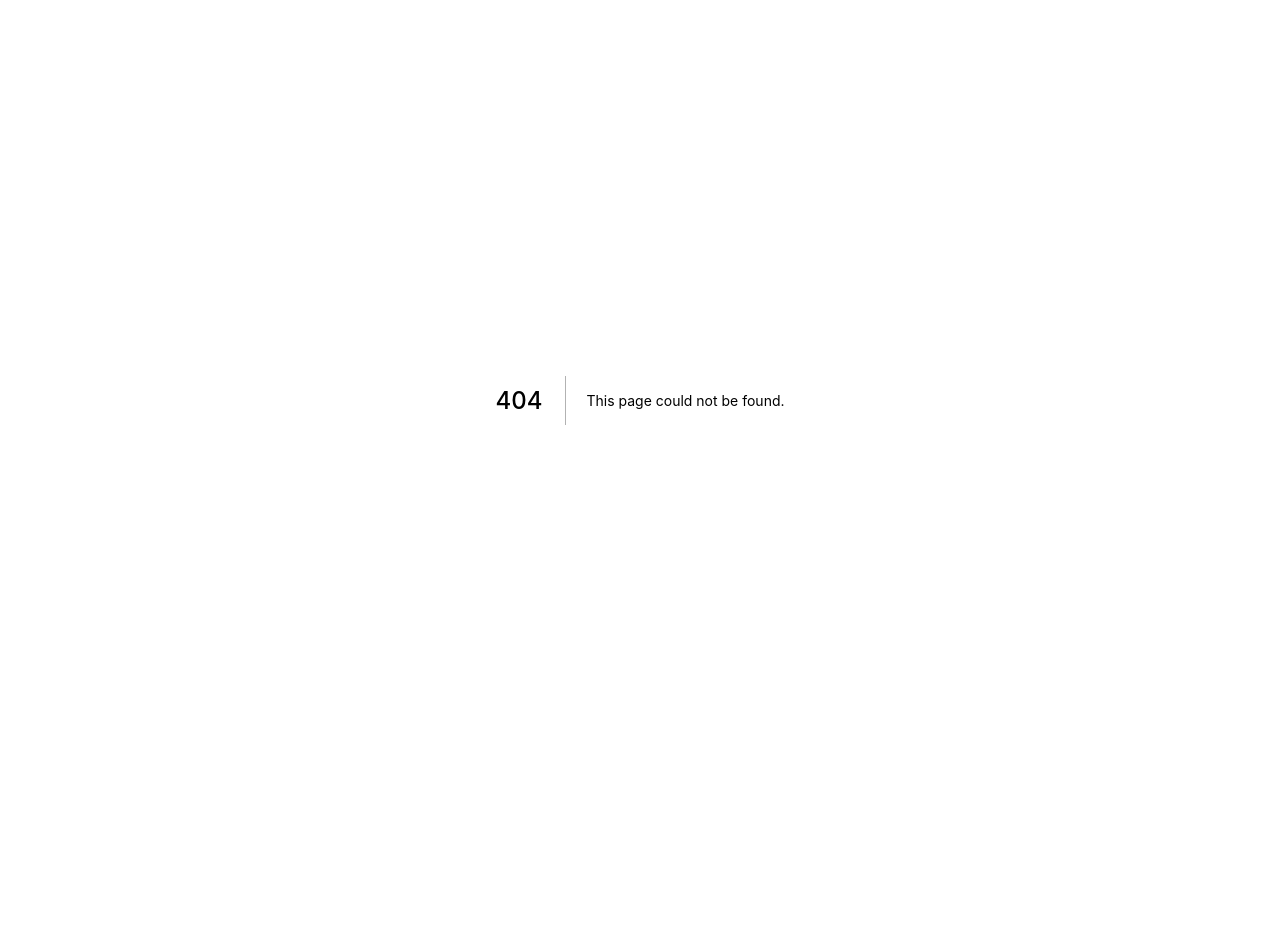
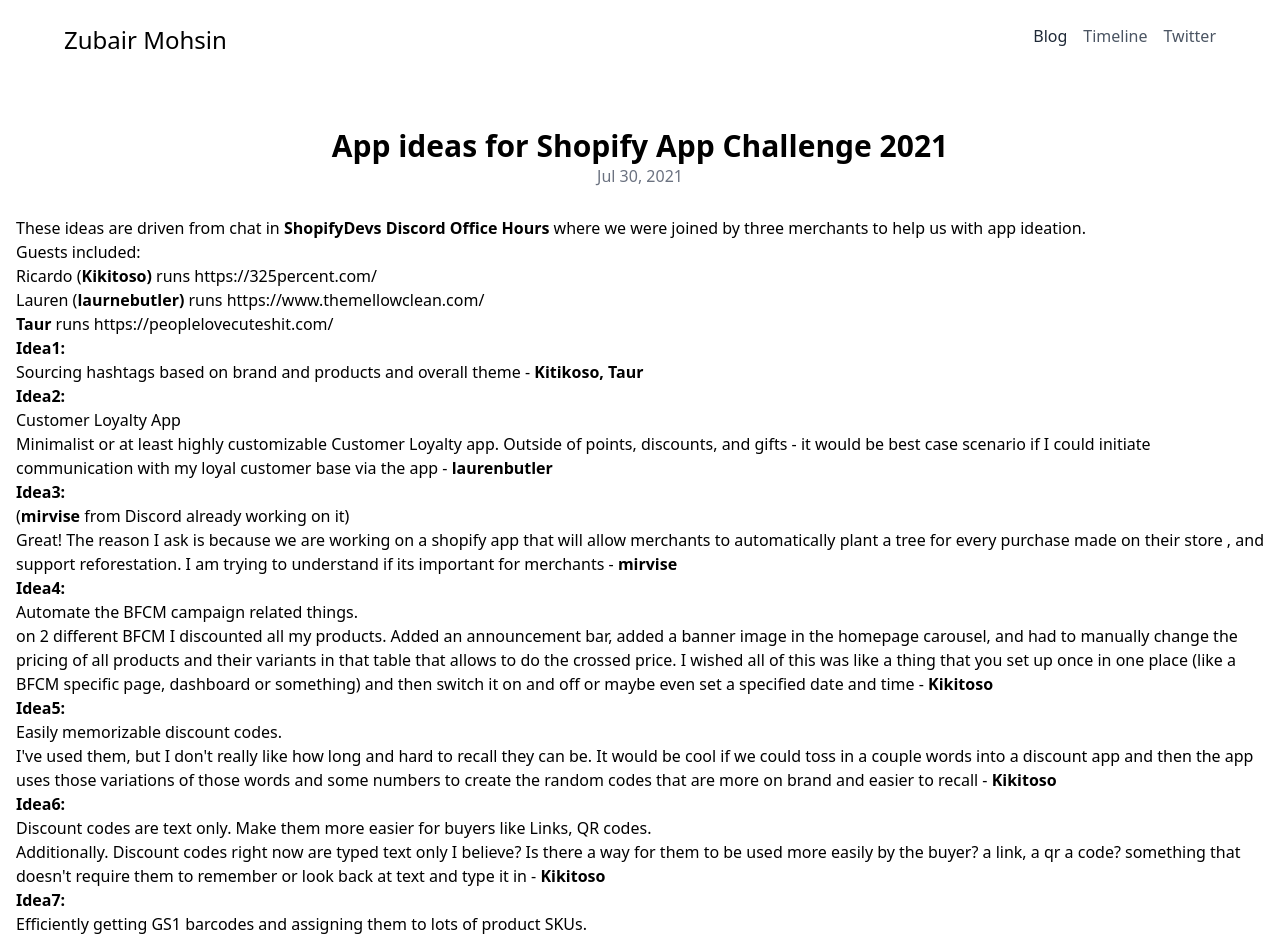
Before and after one commit to awebartisan/zubair.dev, a Next.js app: page /blog/app-ideas-for-shopify-app-challenge-2021 in a window 1280 px wide. Before the commit this address had no page. Shown: the top 940 px of the page. Before the commit the page ends 800 px from the top, so only its background shows below. Built offline with nearby package versions, Linux system fonts and the light colour scheme; what @tailwindcss/typography would draw is missing.

Commit message:
Publish Shopify App ideas blogpost

```diff
--- /dev/null
+++ b/pages/blog/app-ideas-for-shopify-app-challenge-2021.mdx
@@ -0,0 +1,81 @@
+import BlogPost from '../../components/BlogPost';
+
+export const meta = {
+    title: 'App ideas for Shopify App Challenge 2021',
+    description: 'Here are few app ideas for Shopify App Challenge 2021.',
+    readTime: 3,
+    url: 'https://zubair.dev/blog/app-ideas-for-shopify-app-challenge-2021',
+    canonical:
+        'https://zubair.dev/blog/app-ideas-for-shopify-app-challenge-2021',
+    showDate: 'Jul 30, 2021',
+    date: new Date('2021-07-30'),
+};
+
+export default ({ children }) => <BlogPost meta={meta}>{children}</BlogPost>;
+
+These ideas are driven from chat in [**ShopifyDevs Discord Office Hours**](https://discord.com/invite/5RrrXHBfPx) where we were joined by three merchants to help us with app ideation.
+
+Guests included:
+
+-   Ricardo (**Kikitoso)** runs [https://325percent.com/](https://325percent.com/?ref=zubair.dev)
+-   Lauren (**laurnebutler)** runs [https://www.themellowclean.com/](https://www.themellowclean.com/?ref=zubair.dev)
+-   **Taur** runs [https://peoplelovecuteshit.com/](https://peoplelovecuteshit.com/?ref=zubair.dev)
+
+**Idea1:**
+
+> Sourcing hashtags based on brand and products and overall theme - **Kitikoso, Taur**
+
+**Idea2:**
+
+Customer Loyalty App
+
+> Minimalist or at least highly customizable Customer Loyalty app. Outside of points, discounts, and gifts - it would be best case scenario if I could initiate communication with my loyal customer base via the app - **laurenbutler**
+
+**Idea3:**
+
+(**mirvise** from Discord already working on it)
+
+> Great! The reason I ask is because we are working on a shopify app that will allow merchants to automatically plant a tree for every purchase made on their store , and support reforestation. I am trying to understand if its important for merchants - **mirvise**
+
+**Idea4:**
+
+Automate the BFCM campaign related things.
+
+> on 2 different BFCM I discounted all my products. Added an announcement bar, added a banner image in the homepage carousel, and had to manually change the pricing of all products and their variants in that table that allows to do the crossed price.
+> I wished all of this was like a thing that you set up once in one place (like a BFCM specific page, dashboard or something) and then switch it on and off or maybe even set a specified date and time - **Kikitoso**
+
+**Idea5:**
+
+Easily memorizable discount codes.
+
+> I've used them, but I don't really like how long and hard to recall they can be. It would be cool if we could toss in a couple words into a discount app and then the app uses those variations of those words and some numbers to create the random codes that are more on brand and easier to recall - **Kikitoso**
+
+**Idea6:**
+
+Discount codes are text only. Make them more easier for buyers like Links, QR codes.
+
+> Additionally. Discount codes right now are typed text only I believe? Is there a way for them to be used more easily by the buyer? a link, a qr a code? something that doesn't require them to remember or look back at text and type it in - **Kikitoso**
+
+**Idea7:**
+
+Efficiently getting GS1 barcodes and assigning them to lots of product SKUs.
+
+> If you're a store that uses GS1 barcodes ([https://www.gs1.org/standards/barcodes](https://www.gs1.org/standards/barcodes)) for your products, and you have a lot of products — it's a huge pain to get GS1 barcodes for all of your products and associate them with each SKU in your shop. GS1 released an API pretty recently that would facilitate this though - **Shyane (Shopify)**
+
+**Idea8:**
+
+Advanced search for Products/Orders in Shopify Admin
+
+> Partial SKU searches with specific advanced rules about "begins with", "ends with", these kinds of things are also commonly requested — there are a couple questions a month on the forums about searching through product data with more advanced rules and filtering - **Shayne (Shopify )**
+
+**Idea9:**
+
+(**hai** from Discord already working on it I guess)
+
+> how do think about an app that create a specific sale page? Listing all discounted products. Do you think that can make buyers can easy decide to buy? - **hai**
+
+> could be helpful. That way the merchants can promote that specific link without having to do big changes to their other pages and revert back. Although I guess is good to think how a user that lands there and navigates away perceives the rest of the store and knows how to get back to the sales page - **Kitikoso**
+
+---
+
+I hope you enjoyed this post. Follow me on [Twitter](https://twitter.com/Zubairmohsin33) for Laravel and Shopify Apps content and more.
```
Also changed, not shown: 2 other files (tests, documents, lock files or other folders).
